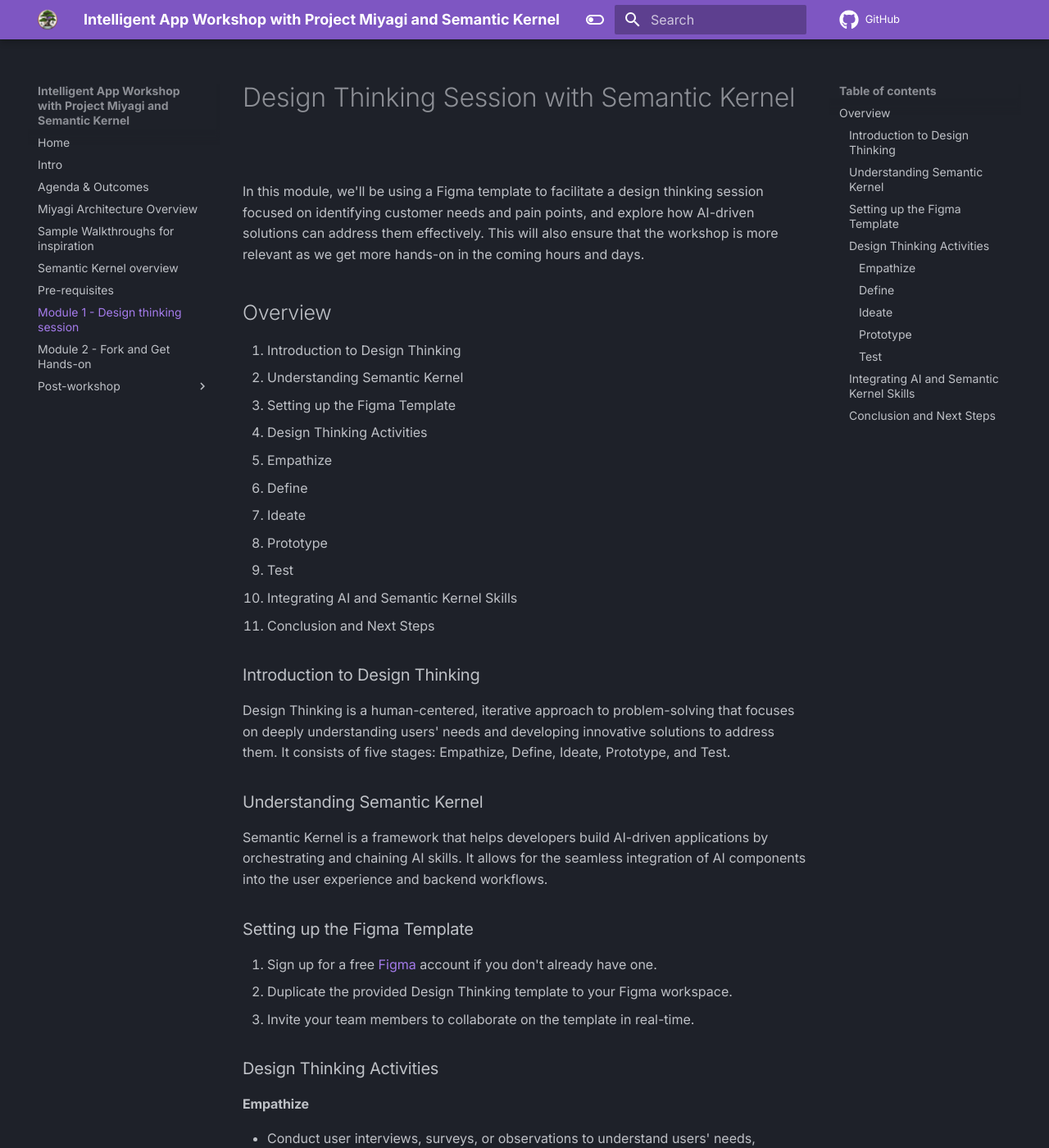
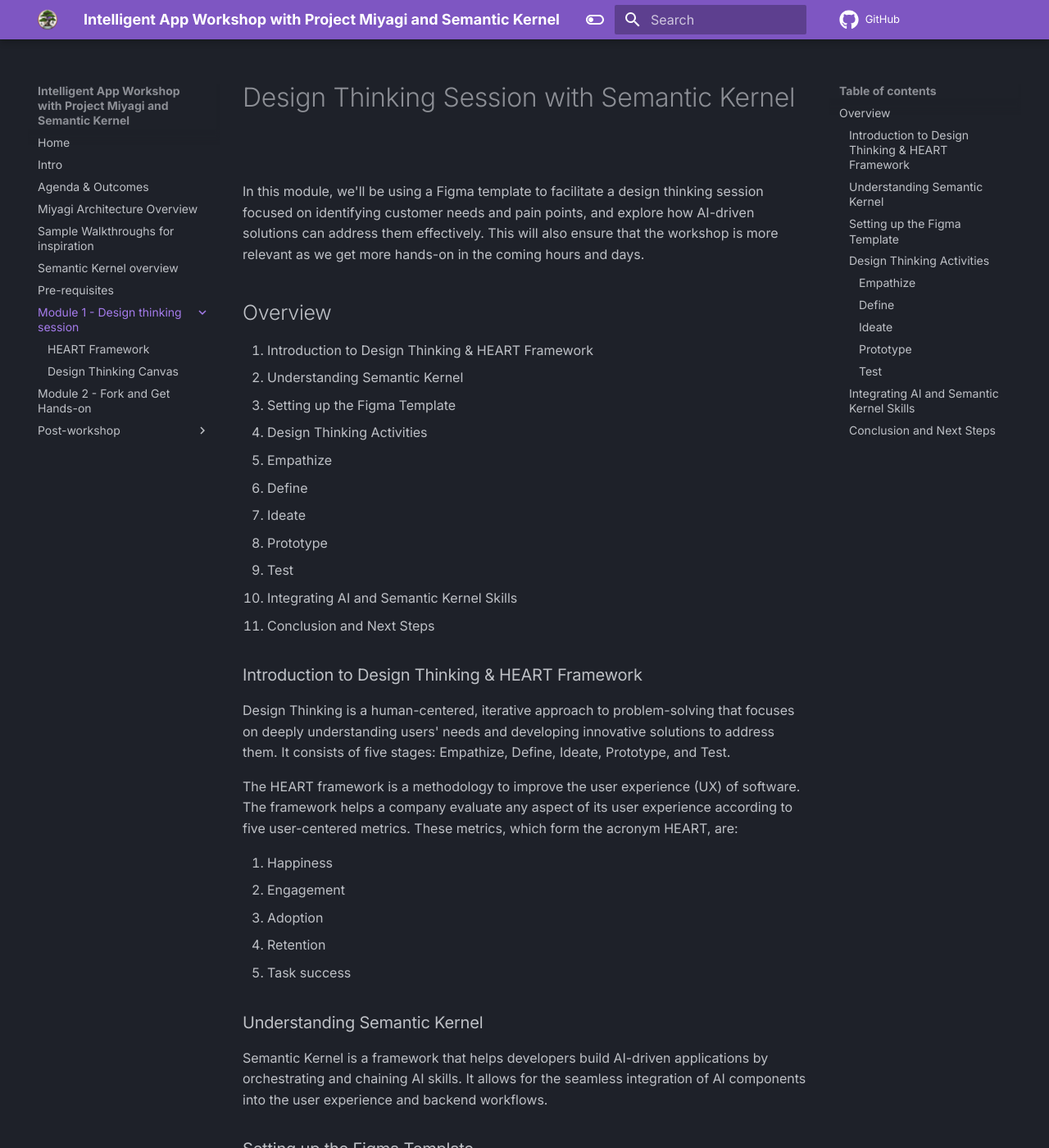
Before and after one commit to Azure/intelligent-app-workshop, an MkDocs documentation site: the page built from docs/wksp/01-design-thinking/index.md, in a window 1280 px wide and 1400 px high. Shown: the whole window at 82% size. Built offline with MkDocs 1.6.1 and Material for MkDocs 9.7.7, drawn with Linux system fonts in a browser that asks for light colours; comment, search, counter and statistics services are not loaded; some of the changed text lies outside the part shown.

Commit message:
add DT and HEART Figma Canvases

```diff
--- a/docs/wksp/01-design-thinking/index.md
+++ b/docs/wksp/01-design-thinking/index.md
@@ -4,7 +4,7 @@ In this module, we'll be using a Figma template to facilitate a design thinking
 
 ## Overview
 
-1. Introduction to Design Thinking
+1. Introduction to Design Thinking & HEART Framework
 2. Understanding Semantic Kernel
 3. Setting up the Figma Template
 4. Design Thinking Activities
@@ -16,9 +16,18 @@ In this module, we'll be using a Figma template to facilitate a design thinking
 5. Integrating AI and Semantic Kernel Skills
 6. Conclusion and Next Steps
 
-### Introduction to Design Thinking
+### Introduction to Design Thinking & HEART Framework
 
 Design Thinking is a human-centered, iterative approach to problem-solving that focuses on deeply understanding users' needs and developing innovative solutions to address them. It consists of five stages: Empathize, Define, Ideate, Prototype, and Test.
+
+
+The HEART framework is a methodology to improve the user experience (UX) of software. The framework helps a company evaluate any aspect of its user experience according to five user-centered metrics. These metrics, which form the acronym HEART, are:
+
+1. Happiness
+1. Engagement
+1. Adoption
+1. Retention
+1. Task success
 
 ### Understanding Semantic Kernel
 
@@ -62,6 +71,7 @@ Semantic Kernel is a framework that helps developers build AI-driven application
 - Identify areas in your design where AI can add value, such as personalization, automation, or enhanced user experiences.
 - Explore how Semantic Kernel skills can be integrated into your solution to enable AI-driven features and capabilities.
 
+
 ### Conclusion and Next Steps
 
 - Reflect on the insights gained through the design thinking process and how they can inform your application's development.
--- a/mkdocs.yml
+++ b/mkdocs.yml
@@ -9,7 +9,10 @@ nav:
   - Sample Walkthroughs for inspiration: wksp/00-intro/samples-walk-through.md
   - Semantic Kernel overview: wksp/00-intro/semantic-kernel-overview.md
   - Pre-requisites: wksp/00-intro/pre-reqs.md
-  - Module 1 - Design thinking session: wksp/01-design-thinking/index.md
+  - Module 1 - Design thinking session:
+    - wksp/01-design-thinking/index.md
+    - HEART Framework: wksp/01-design-thinking/heart-framework.md
+    - Design Thinking Canvas: wksp/01-design-thinking/design-thinking-canvas.md
   - Module 2 - Fork and Get Hands-on: wksp/02-fork-and-get-hands-on/index.md
   - Post-workshop:
     - Feedback: wksp/other/feedback.md
```
Also changed, not shown: docs/wksp/00-intro/agenda-and-outcomes.md (+2 -2 lines), docs/wksp/00-intro/index.md (+1 -1 lines), docs/wksp/01-design-thinking/design-thinking-canvas.md (added, +7 -0 lines), docs/wksp/01-design-thinking/heart-framework.md (added, +7 -0 lines), docs/assets/images/ui-annotations.png, docs/assets/images/wip-azure.png.
